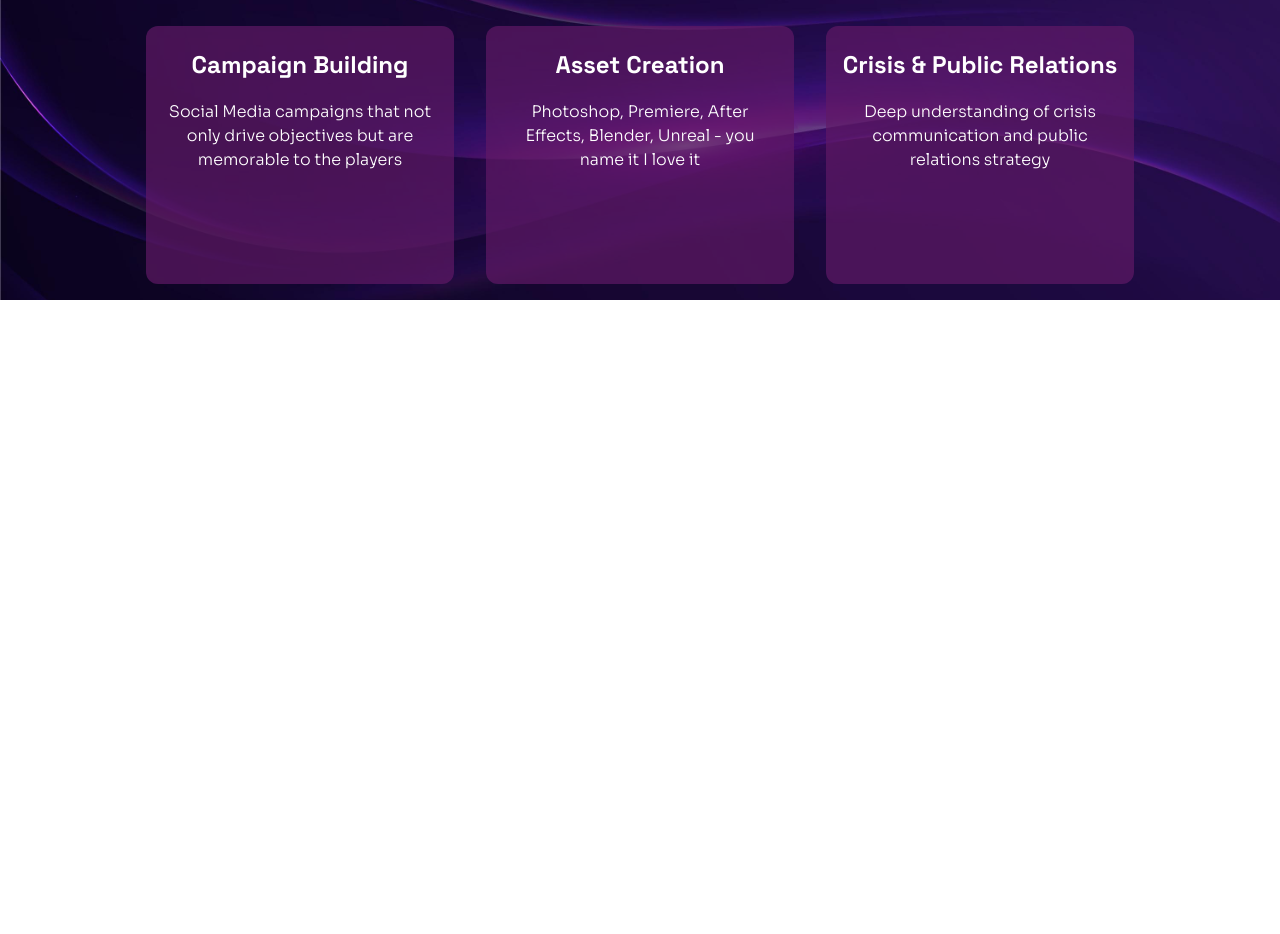
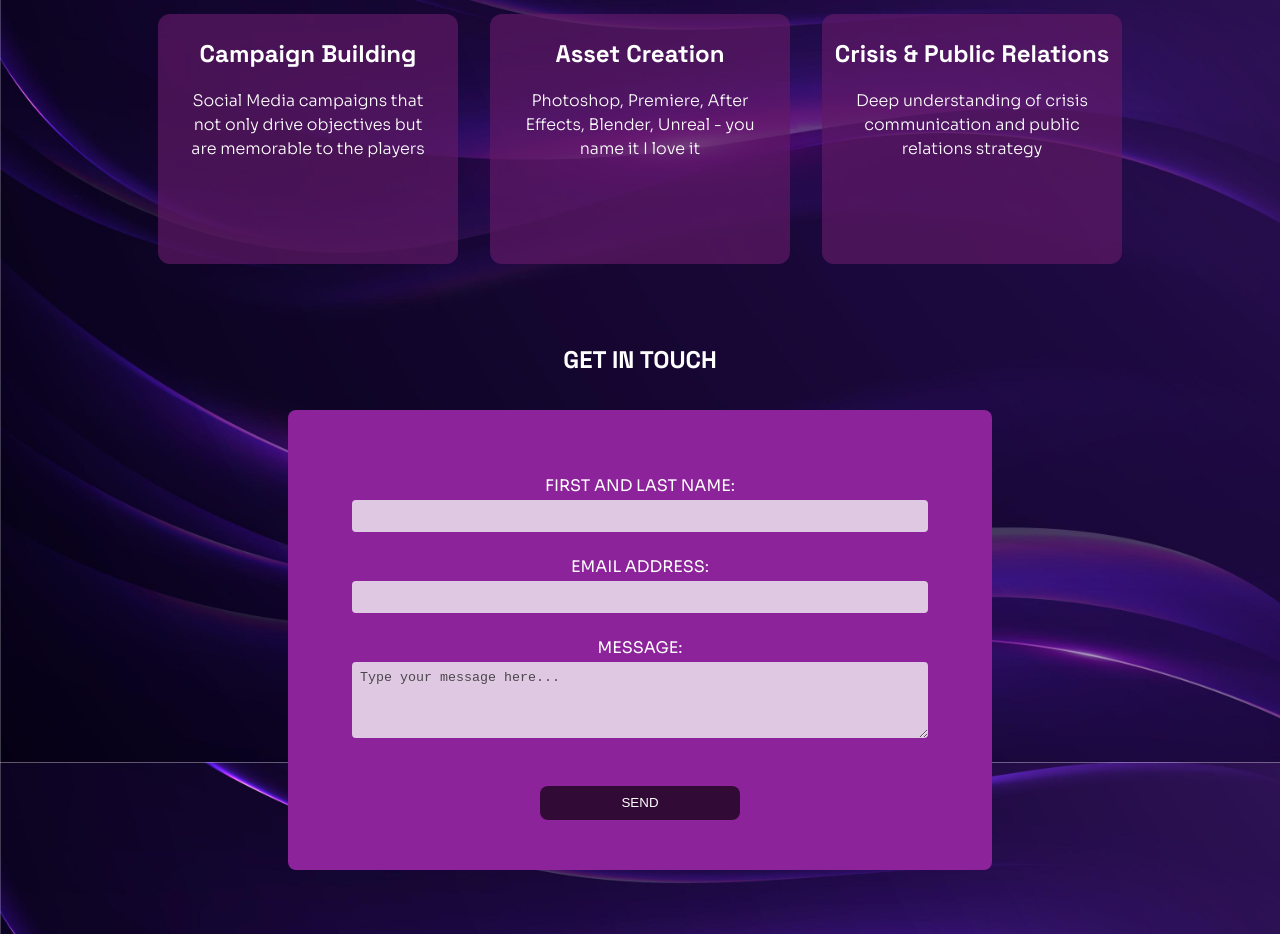
Before and after one commit to kmmoody212/zp-portfolio, a website built with webpack: page src/template.html in a window 1280 px wide. Shown: the part 1798-2732 px from the top of the page. Before the commit the page ends 2098 px from the top, so only its background shows below. Built offline with nearby package versions, Linux system fonts and the light colour scheme.

Commit message:
Created contact form.

```diff
--- /dev/null
+++ b/src/pages/contact.js
@@ -0,0 +1 @@
+// TODO: remove default submit button action
--- a/src/style.css
+++ b/src/style.css
@@ -2,6 +2,8 @@
 
 * {
     color: white;
+    box-sizing: border-box;
+
 }
 
 
@@ -66,7 +68,7 @@ main {
   border-radius: 18px;
 }
 
-button {
+button.hero-btn {
     background-color: rgb(50, 10, 54);
     border-radius: 8px;
     border: none;
@@ -88,3 +90,68 @@ button {
     max-width: 75vw;
     text-align: center;
 }
+
+/* /////////// CONTACT FORM /////////////// */
+#contact {
+    margin: 5%;
+    padding-bottom: 5%;
+}
+
+.contact-heading {
+    text-align: center;
+    margin-bottom: 3%;
+
+}
+
+.contact-form {
+    display: flex;
+    flex-direction: column;
+    background-color:rgb(141, 35, 155);
+    padding: 65px 0 50px 0;
+    align-items: center;
+    max-width: 55vw;
+    margin: auto;
+    border-radius: 8px;
+
+}
+
+textarea::placeholder {
+    color: rgba(0, 0, 0, 0.658);
+}
+
+
+#name,
+#email,
+#message {
+    width: 45vw;
+    padding: 8px;
+    background-color:rgba(245, 245, 245, 0.792);
+    border: none;
+    border-radius: 4px;
+    color: black;
+
+
+}
+
+#name,
+#email {
+    margin: 4px auto 24px auto;
+    height: 2rem;
+    font-size: 1.1rem;
+    text-align: center;
+}
+
+#message {
+    margin: 4px auto 3rem auto;
+}
+
+#submit-btn {
+    width: 200px;
+    height: 34px;
+    margin: auto;
+    background-color: rgb(50, 10, 54);
+    border-radius: 8px;
+    border: none;
+    cursor: pointer;
+
+}
--- a/src/template.html
+++ b/src/template.html
@@ -40,7 +40,19 @@
 
     <div id="skills"></div>
 
-    <div id="contact"></div>
+    <div id="contact">
+      <h2 class="contact-heading">GET IN TOUCH</h2>
+      <form class="contact-form">
+        <label for="name">FIRST AND LAST NAME:</label>
+        <input type="text" id="name" required>
+        <label for="email">EMAIL ADDRESS:</label>
+        <input type="email" id="email" required>
+        <label for="message">MESSAGE:</label>
+        <textarea id="message" rows="4" placeholder="Type your message here..."></textarea>
+        <button type="submit" id="submit-btn">SEND</button>
+
+      </form>
+    </div>
 
 </body>
 </html>
```
